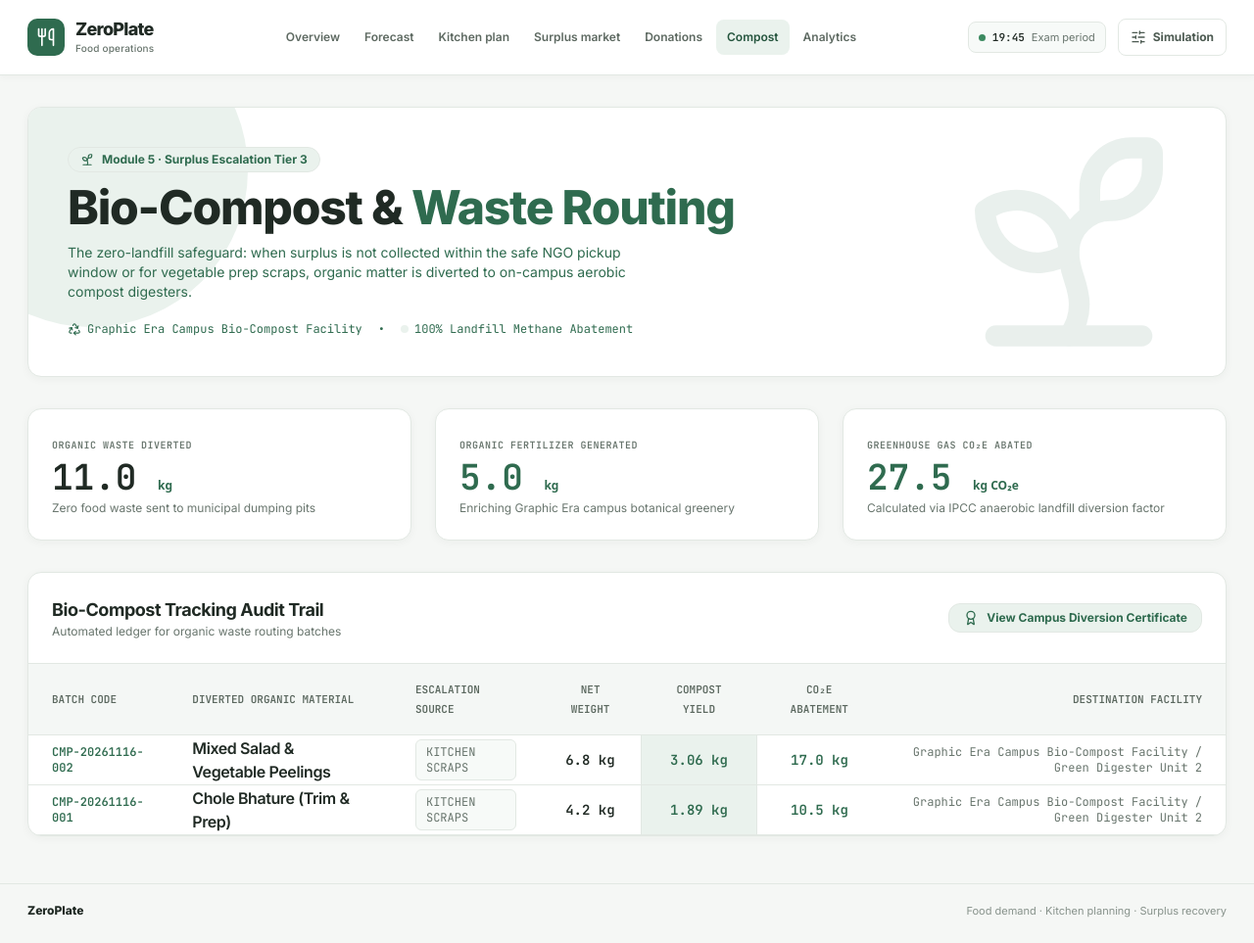
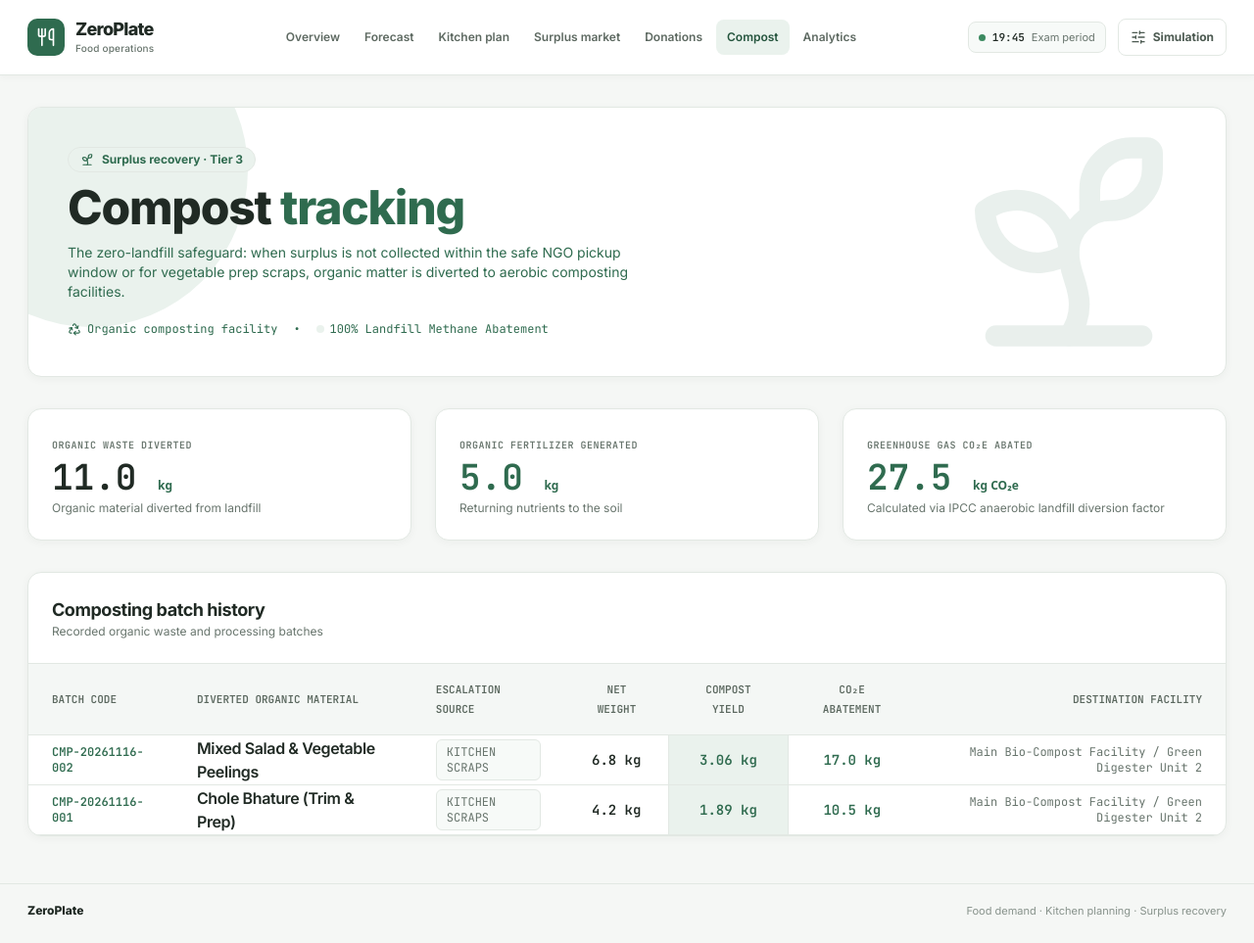
Before and after one commit to vyasy56-afk/ZeroPlate, a Flask app: page /composting/ in a window 1280 px wide. Shown: the whole page at 98% size. Run offline with Flask 3, Linux system fonts and the light colour scheme; data comes from the database, SQL or seed files in the repository; some libraries are stand-ins or nearby versions.

Commit message:
Remove academic certificate from compost workflow

```diff
--- a/app/templates/composting.html
+++ b/app/templates/composting.html
@@ -1,6 +1,6 @@
 {% extends "base.html" %}
 
-{% block title %}Module 5 · Composting & Waste Routing{% endblock %}
+{% block title %}Compost tracking{% endblock %}
 
 {% block content %}
 <div class="space-y-8">
@@ -11,18 +11,18 @@
         <div class="relative z-10 max-w-3xl space-y-3">
             <div class="inline-flex items-center space-x-2 px-3 py-1 rounded-full text-xs font-bold bg-emerald-500/15 text-emerald-300 border border-emerald-500/30">
                 <i data-lucide="sprout" class="w-3.5 h-3.5 text-emerald-400"></i>
-                <span>Module 5 · Surplus Escalation Tier 3</span>
+                <span>Surplus recovery · Tier 3</span>
             </div>
             <h1 class="text-3xl sm:text-5xl font-black text-white font-heading tracking-tight">
-                Bio-Compost & <span class="gradient-text-emerald">Waste Routing</span>
+                Compost <span class="gradient-text-emerald">tracking</span>
             </h1>
             <p class="text-xs sm:text-sm text-emerald-100/80 max-w-xl font-normal leading-relaxed">
-                The zero-landfill safeguard: when surplus is not collected within the safe NGO pickup window or for vegetable prep scraps, organic matter is diverted to on-campus aerobic compost digesters.
+                The zero-landfill safeguard: when surplus is not collected within the safe NGO pickup window or for vegetable prep scraps, organic matter is diverted to aerobic composting facilities.
             </p>
             <div class="flex flex-wrap items-center gap-4 pt-2 text-xs text-emerald-200/70 font-mono">
                 <span class="flex items-center space-x-1.5">
                     <i data-lucide="recycle" class="w-3.5 h-3.5 text-emerald-400"></i>
-                    <span>Graphic Era Campus Bio-Compost Facility</span>
+                    <span>Organic composting facility</span>
                 </span>
                 <span>•</span>
                 <span class="flex items-center space-x-1.5 text-emerald-300">
@@ -41,13 +41,13 @@
         <div class="glass-card p-6 space-y-1 hover:border-emerald-500/40">
             <span class="text-[10px] font-mono uppercase font-bold text-slate-400 tracking-wider">Organic Waste Diverted</span>
             <div class="text-4xl font-black text-white font-mono mt-1">{{ totals.weight_kg }} <span class="text-xs font-sans text-emerald-400">kg</span></div>
-            <p class="text-xs text-slate-400 mt-1">Zero food waste sent to municipal dumping pits</p>
+            <p class="text-xs text-slate-400 mt-1">Organic material diverted from landfill</p>
         </div>
 
         <div class="glass-card p-6 space-y-1 hover:border-teal-500/40">
             <span class="text-[10px] font-mono uppercase font-bold text-slate-400 tracking-wider">Organic Fertilizer Generated</span>
             <div class="text-4xl font-black text-teal-400 font-mono mt-1">{{ totals.compost_kg }} <span class="text-xs font-sans text-teal-300">kg</span></div>
-            <p class="text-xs text-slate-400 mt-1">Enriching Graphic Era campus botanical greenery</p>
+            <p class="text-xs text-slate-400 mt-1">Returning nutrients to the soil</p>
         </div>
 
         <div class="glass-card p-6 space-y-1 hover:border-emerald-500/40">
@@ -61,13 +61,10 @@
     <div class="glass-card overflow-hidden">
         <div class="p-6 border-b border-white/5 flex flex-col sm:flex-row items-start sm:items-center justify-between gap-3">
             <div>
-                <h3 class="font-bold text-white text-lg font-heading">Bio-Compost Tracking Audit Trail</h3>
-                <p class="text-xs text-slate-400">Automated ledger for organic waste routing batches</p>
+                <h3 class="font-bold text-white text-lg font-heading">Composting batch history</h3>
+                <p class="text-xs text-slate-400">Recorded organic waste and processing batches</p>
             </div>
-            <button onclick="document.getElementById('certificate-modal').classList.remove('hidden')" class="inline-flex items-center space-x-2 px-3.5 py-1.5 rounded-xl text-xs font-bold bg-emerald-500/15 text-emerald-300 border border-emerald-500/30 hover:bg-emerald-500/25 transition">
-                <i data-lucide="award" class="w-4 h-4 text-emerald-400"></i>
-                <span>View Campus Diversion Certificate</span>
-            </button>
+
         </div>
 
         <div class="overflow-x-auto">
@@ -109,7 +106,7 @@
                             {{ log.co2_diverted_kg }} kg
                         </td>
                         <td class="px-6 py-4.5 text-right text-xs text-slate-400 font-mono">
-                            {{ log.facility_partner }}
+                            {{ log.facility_partner | replace('Graphic Era Campus', 'Main') }}
                         </td>
                     </tr>
                     {% endfor %}
@@ -119,47 +116,4 @@
     </div>
 </div>
 
-<!-- Modal: Certificate of Organic Waste Diversion -->
-<div id="certificate-modal" class="hidden fixed inset-0 z-50 flex items-center justify-center bg-black/80 backdrop-blur-md p-4">
-    <div class="bg-[#0b1322] rounded-3xl max-w-2xl w-full p-8 sm:p-10 shadow-[0_0_60px_rgba(16,185,129,0.3)] border-2 border-emerald-500 relative space-y-6">
-        <button onclick="document.getElementById('certificate-modal').classList.add('hidden')" class="absolute top-5 right-5 text-slate-400 hover:text-white">
-            <i data-lucide="x" class="w-6 h-6"></i>
-        </button>
-        <div class="text-center space-y-2 border-b border-white/10 pb-6">
-            <div class="w-16 h-16 mx-auto rounded-2xl bg-emerald-500/15 flex items-center justify-center text-emerald-400 mb-2 border border-emerald-500/30 shadow-[0_0_20px_rgba(16,185,129,0.3)]">
-                <i data-lucide="award" class="w-8 h-8"></i>
-            </div>
-            <h2 class="text-2xl font-black text-white font-heading tracking-tight">CERTIFICATE OF ZERO-LANDFILL DIVERSION</h2>
-            <p class="text-xs font-bold text-emerald-400 uppercase tracking-widest font-mono">Graphic Era (Deemed to be University) · Green Campus</p>
-        </div>
-        <div class="space-y-4 text-xs sm:text-sm text-slate-300 leading-relaxed">
-            <p>
-                This certifies that the food service operations at <strong>Graphic Era Central Canteen</strong> utilizing the <strong>ZeroPlate AI Demand Forecasting & Surplus Escalation Platform</strong> have diverted:
-            </p>
-            <div class="grid grid-cols-2 gap-4 text-center py-2">
-                <div class="bg-black/50 p-4 rounded-2xl border border-emerald-500/30">
-                    <span class="text-3xl font-black text-emerald-400 font-mono">{{ totals.weight_kg }} kg</span>
-                    <span class="text-[10px] text-slate-400 block font-semibold uppercase mt-1">Organic Matter Diverted</span>
-                </div>
-                <div class="bg-black/50 p-4 rounded-2xl border border-teal-500/30">
-                    <span class="text-3xl font-black text-teal-400 font-mono">{{ totals.co2_diverted_kg }} kg</span>
-                    <span class="text-[10px] text-slate-400 block font-semibold uppercase mt-1">CO₂e Abatement Achieved</span>
-                </div>
-            </div>
-            <p class="text-xs text-slate-400">
-                All unpreventable organic materials were successfully processed into high-grade organic fertilizer at the on-campus bio-compost facility, completing the 3-tier surplus recovery loop.
-            </p>
-        </div>
-        <div class="pt-4 border-t border-white/10 flex items-center justify-between text-xs text-slate-400">
-            <div>
-                <p>Lead Investigator: <strong class="text-white">Yogesh Vyas</strong></p>
-                <p class="text-[11px] text-slate-500 font-mono">Roll No: 2106389 · BCA (AI & DS)</p>
-            </div>
-            <div class="text-right">
-                <p>Project Guide: <strong class="text-white">Ms. Shivani Sharma</strong></p>
-                <p class="text-[11px] text-slate-500">Assistant Professor, Dept. of Computer Applications</p>
-            </div>
-        </div>
-    </div>
-</div>
 {% endblock %}
```
